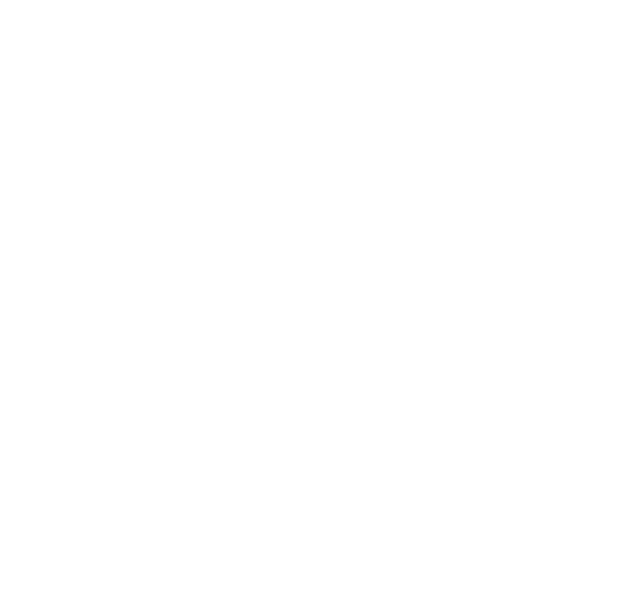
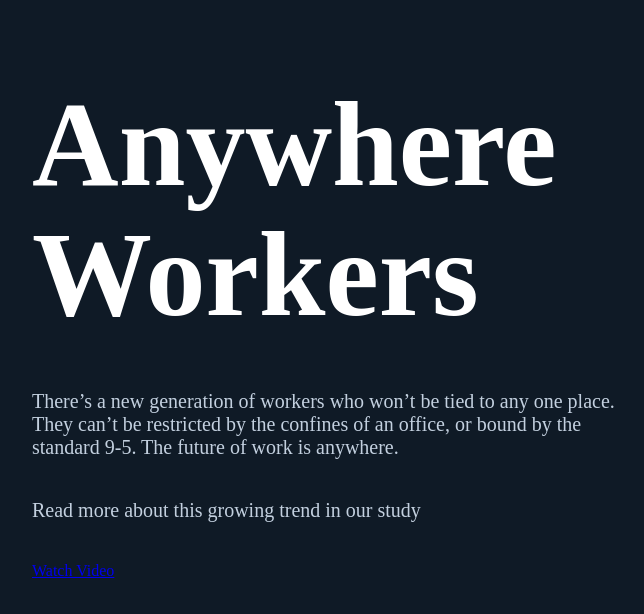
Before and after one commit to EHB-MCT/web1-exercise-04-GivanWillems, a plain HTML site: page index.html in a window 1280 px wide. Shown: the whole page, without its empty margins (18-662 px from the left). Drawn offline with Linux system fonts and the light colour scheme.

Commit message:
Oefening 4 progress

```diff
--- a/index.html
+++ b/index.html
@@ -5,12 +5,16 @@
     <meta charset="UTF-8">
     <meta http-equiv="X-UA-Compatible" content="IE=edge">
     <meta name="viewport" content="width=device-width, initial-scale=1.0">
-    <title>Google Fonts</title>
+    <title>Anywhere Workers</title>
     <link rel="stylesheet" href="style.css">
 </head>
 
 <body>
-
+    <h1>Anywhere<Br>Workers</h1>
+    <p>There’s a new generation of workers who won’t be tied to any one place. They can’t be restricted by the confines
+        of an office, or bound by the standard 9-5. The future of work is anywhere.</p>
+    <p>Read more about this growing trend in our study</p>
+    <a href="#">Watch Video</a>
 </body>
 
 </html>
--- a/style.css
+++ b/style.css
@@ -1 +1,20 @@
-/* nothing here */
+@import url('https://fonts.googleapis.com/css2?family=Karla&family=Spectral:wght@600&display=swap');
+
+body {
+    background-color: #0f1a26;
+    margin: 50px;
+}
+
+h1 {
+    font-size: 120px;
+    color: #FFF;
+    line-height: 130px;
+    margin-bottom: 50px;
+}
+
+p {
+    font-size: 20px;
+    color: #c3d0df;
+    width: 50%;
+    margin-bottom: 40px;
+}
```
